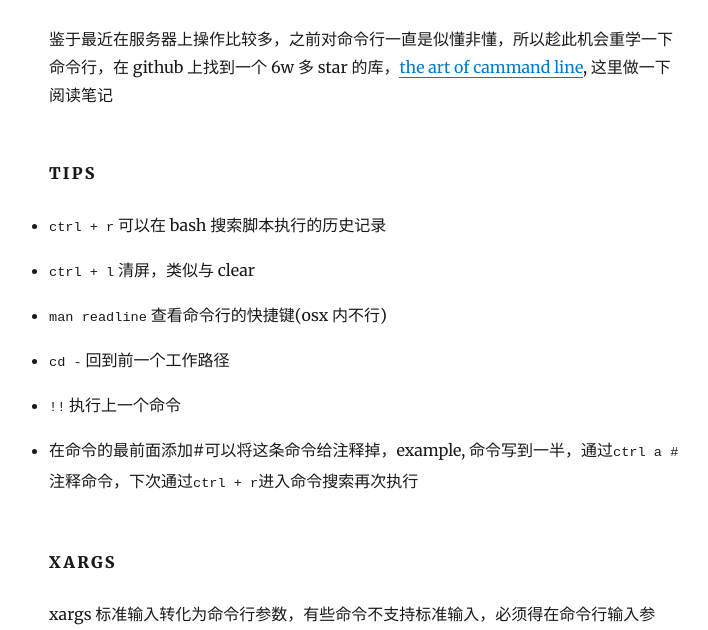
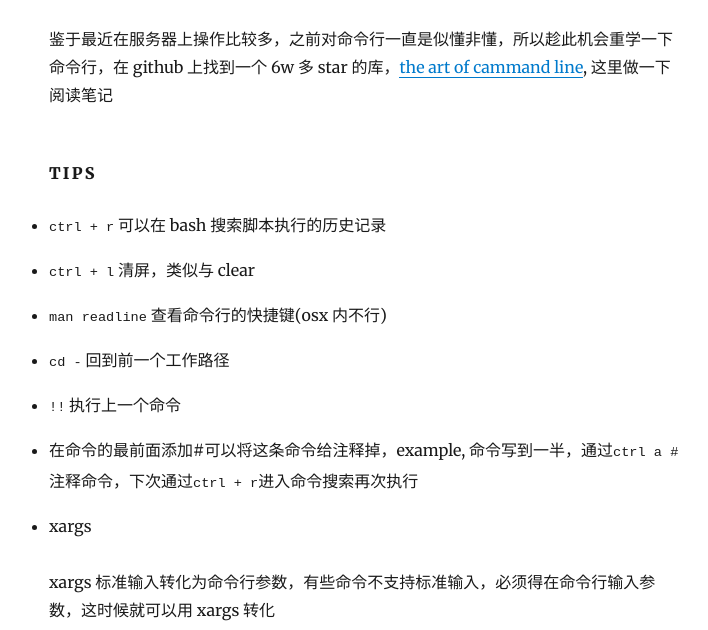
Before and after one commit to feikerwu/blog, a Gatsby site: page /the-art-of-command-line/ in a window 1280 px wide. Shown: the part 170-800 px from the top of the page, without its empty margins (276-984 px from the left). Built offline with nearby package versions, Linux system fonts and the light colour scheme; Gatsby itself is replaced by a stand-in of ours; some packages are replaced by stand-ins of ours.

Commit message:
chore: fix typo

````diff
--- a/content/blog/the-art-of-command-line/index.md
+++ b/content/blog/the-art-of-command-line/index.md
@@ -15,12 +15,10 @@ description: 《the-art-of-command-line》读书笔记
 - `!!` 执行上一个命令
 - 在命令的最前面添加#可以将这条命令给注释掉，example, 命令写到一半，通过`ctrl a #`注释命令，下次通过`ctrl + r`进入命令搜索再次执行
 
-#### xargs
+- xargs
 
 xargs 标准输入转化为命令行参数，有些命令不支持标准输入，必须得在命令行输入参数，这时候就可以用 xargs 转化
-
-- xargs 用法
-
+  - xargs 用法
 xargs 使用格式
 
 ```bash
````
